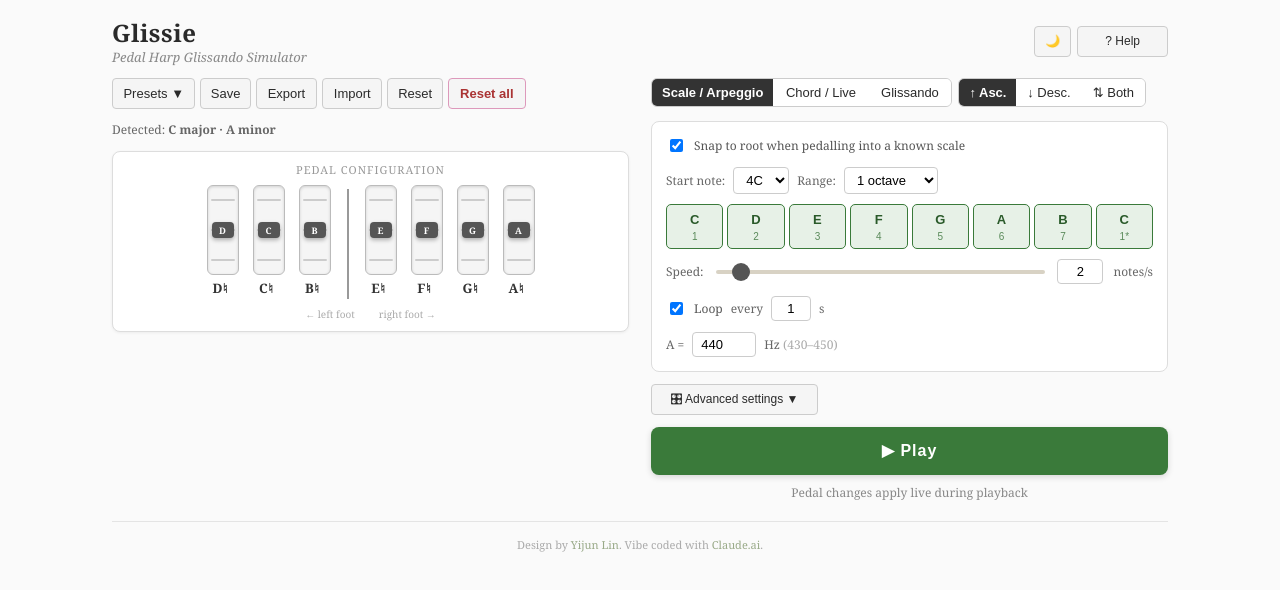
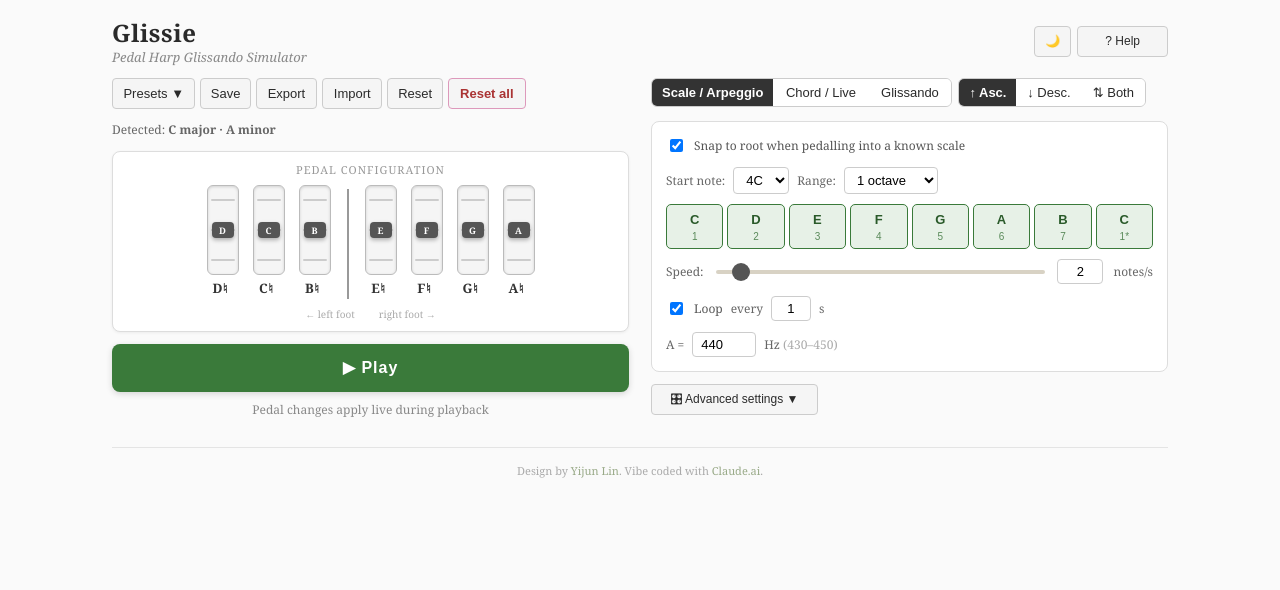
Before and after one commit to harpbelle/glissie, a React (Vite) app: page / in a window 1280 px wide. Shown: the top 590 px of the page. Built offline with nearby package versions, Linux system fonts and the light colour scheme.

Commit message:
UI refinements

```diff
--- a/src/HarpGliss.jsx
+++ b/src/HarpGliss.jsx
@@ -1626,6 +1626,8 @@ export default function HarpGliss() {
     return () => window.removeEventListener("resize", onResize);
   }, []);
   const wide = viewportW >= 1024;   // two-column desktop layout above this width
+  const roomy = viewportW >= 560;   // grid + staff side by side in Chord / Live: any
+                                    // desktop window incl. compact, but not phones
   useEffect(() => { setDetExpand(false); }, [pedals]);
   useEffect(() => {
     const el = detRef.current;
@@ -2831,6 +2833,47 @@ export default function HarpGliss() {
 
 
   // ─────────────────────────────────────────────────────────────────────────
+  // Play button + status line, shared by both layouts: under the pedal card
+  // on wide screens (pedals + Play = the two live-performance controls, and
+  // it balances the columns), in the playback column flow on compact.
+  const playBlock = (
+    <>
+      {/* Play */}
+      {(() => {
+        const noChordNotes = mode === "chord" && chordSel.size === 0 && !playing;
+        const noScaleNotes = mode === "scale" && !arpMask.some(Boolean) && !playing;
+        // Live play: the grid itself is the instrument, so scheduled playback
+        // is irrelevant (setLive already stopped anything running).
+        const liveOn = mode === "chord" && liveMode;
+        const playDisabled = noChordNotes || noScaleNotes || liveOn;
+        return (
+      <button
+        disabled={playDisabled}
+        onClick={() => (playing ? stop() : start())}
+        style={{
+          width:"100%", padding:12, borderRadius:8, border:"none",
+          background: playing ? t.red : playDisabled ? t.text6 : t.grn, color:"white",
+          fontSize:16, fontWeight:"bold", cursor: playDisabled ? "default" : "pointer", letterSpacing:1,
+          lineHeight:1.5, boxShadow:t.shadowL, opacity: playDisabled ? 0.5 : 1,
+        }}
+      >
+        {playing ? "⏹ Stop" : "▶ Play"}
+      </button>
+        );
+      })()}
+
+      <div style={{ marginTop:10, fontSize:12, color:t.text5, textAlign:"center", minHeight:16, lineHeight:"16px" }}>
+        {playing && currentIdx !== null
+          ? <>Now playing: <strong style={{ display:"inline-block", minWidth:"2.6em", textAlign:"left", lineHeight:"16px" }}>{noteLabel(currentIdx, pedals)}</strong></>
+          : mode === "chord" && liveMode
+          ? "Live play: click/tap the grid"
+          : mode === "chord" && chordSel.size === 0
+          ? "Select notes on the grid to build a chord"
+          : "Pedal changes apply live during playback"}
+      </div>
+    </>
+  );
+
   return (
     <div style={{
       maxWidth: wide ? 1080 : 520, margin:"0 auto", padding:"16px 12px",
@@ -3247,6 +3290,7 @@ export default function HarpGliss() {
         </div>
       </div>
 
+      {wide && playBlock}
       </div>{/* end config column */}
       <div style={{ flex: wide ? "1 1 0" : "0 1 auto", minWidth:0, width: wide ? "auto" : "100%" }}>
 
@@ -3433,7 +3477,12 @@ export default function HarpGliss() {
                 the octave colour lives in the thin accent bar along the bottom
                 edge (see legend above). Fixed height + flex centring keep the
                 text steady when ♭/♯ appear. */}
-            <div style={{ display:"grid", gridTemplateColumns:"repeat(7, 1fr)", gap:4, marginBottom:8 }}>
+            {/* Roomy viewports (both sub-modes, incl. compact desktop windows;
+                phones excluded): grid and staff share one row —
+                the 1fr columns simply narrow to make room, so no fixed button
+                widths are needed and mobile (stacked) keeps its current sizing. */}
+            <div style={{ display: roomy ? "flex" : "block", gap:12, alignItems:"flex-start" }}>
+            <div style={{ display:"grid", gridTemplateColumns:"repeat(7, 1fr)", gap:4, marginBottom:8, flex:"1 1 auto", minWidth:0 }}>
               {[6,5,4,3,2,1,0].flatMap(r => {
                 const cells = rng(r * 7, Math.min(r * 7 + 6, 46)).map(i => {
                   const s = STRINGS[i];
@@ -3488,10 +3537,17 @@ export default function HarpGliss() {
                 return cells;
               })}
             </div>
+            {roomy && (
+              <div style={{ flex:"0 0 auto" }}>
+                <ChordStaff noteIdxs={[...(liveMode ? liveRing : chordSel)].sort((a, b) => a - b)} pedals={pedals} t={t} dark={darkMode} />
+              </div>
+            )}
+            </div>
 
             {/* Two columns: settings (left, flexible) and the live notation
                 preview (right-aligned; wraps below on narrow screens). The
                 staff only renders once at least one string is selected. */}
+            {!(liveMode && roomy) && (
             <div style={{ display:"flex", gap:10, alignItems:"flex-start", flexWrap:"wrap" }}>
             {/* The whole chord-building column (count/Clear, limits, break
                 chord, loop) is hidden in Live — none of it applies when the
@@ -3587,10 +3643,11 @@ export default function HarpGliss() {
                 Live feeds it the still-ringing strikes instead of the built
                 chord: notes bleed on the staff for the Sostenuto length, each
                 expiring independently. */}
-            <div style={{ marginLeft:"auto", alignSelf:"flex-start" }}>
+            {!roomy && <div style={{ marginLeft:"auto", alignSelf:"flex-start" }}>
               <ChordStaff noteIdxs={[...(liveMode ? liveRing : chordSel)].sort((a, b) => a - b)} pedals={pedals} t={t} dark={darkMode} />
+            </div>}
             </div>
-            </div>
+            )}
           </>
         )}
 
@@ -3678,39 +3735,9 @@ export default function HarpGliss() {
         })()}
       </div>
 
-      {/* Play */}
-      {(() => {
-        const noChordNotes = mode === "chord" && chordSel.size === 0 && !playing;
-        const noScaleNotes = mode === "scale" && !arpMask.some(Boolean) && !playing;
-        // Live play: the grid itself is the instrument, so scheduled playback
-        // is irrelevant (setLive already stopped anything running).
-        const liveOn = mode === "chord" && liveMode;
-        const playDisabled = noChordNotes || noScaleNotes || liveOn;
-        return (
-      <button
-        disabled={playDisabled}
-        onClick={() => (playing ? stop() : start())}
-        style={{
-          width:"100%", padding:12, borderRadius:8, border:"none",
-          background: playing ? t.red : playDisabled ? t.text6 : t.grn, color:"white",
-          fontSize:16, fontWeight:"bold", cursor: playDisabled ? "default" : "pointer", letterSpacing:1,
-          lineHeight:1.5, boxShadow:t.shadowL, opacity: playDisabled ? 0.5 : 1,
-        }}
-      >
-        {playing ? "⏹ Stop" : "▶ Play"}
-      </button>
-        );
-      })()}
-
-      <div style={{ marginTop:10, fontSize:12, color:t.text5, textAlign:"center", minHeight:16, lineHeight:"16px" }}>
-        {playing && currentIdx !== null
-          ? <>Now playing: <strong style={{ display:"inline-block", minWidth:"2.6em", textAlign:"left", lineHeight:"16px" }}>{noteLabel(currentIdx, pedals)}</strong></>
-          : mode === "chord" && liveMode
-          ? "Live play: click/tap the grid"
-          : mode === "chord" && chordSel.size === 0
-          ? "Select notes on the grid to build a chord"
-          : "Pedal changes apply live during playback"}
-      </div>
+      {/* Play + status render here in compact view (below the mode panel);
+          on wide screens the block moves under the pedal card instead. */}
+      {!wide && playBlock}
 
       </div>{/* end playback column */}
       </div>{/* end responsive body */}
```
